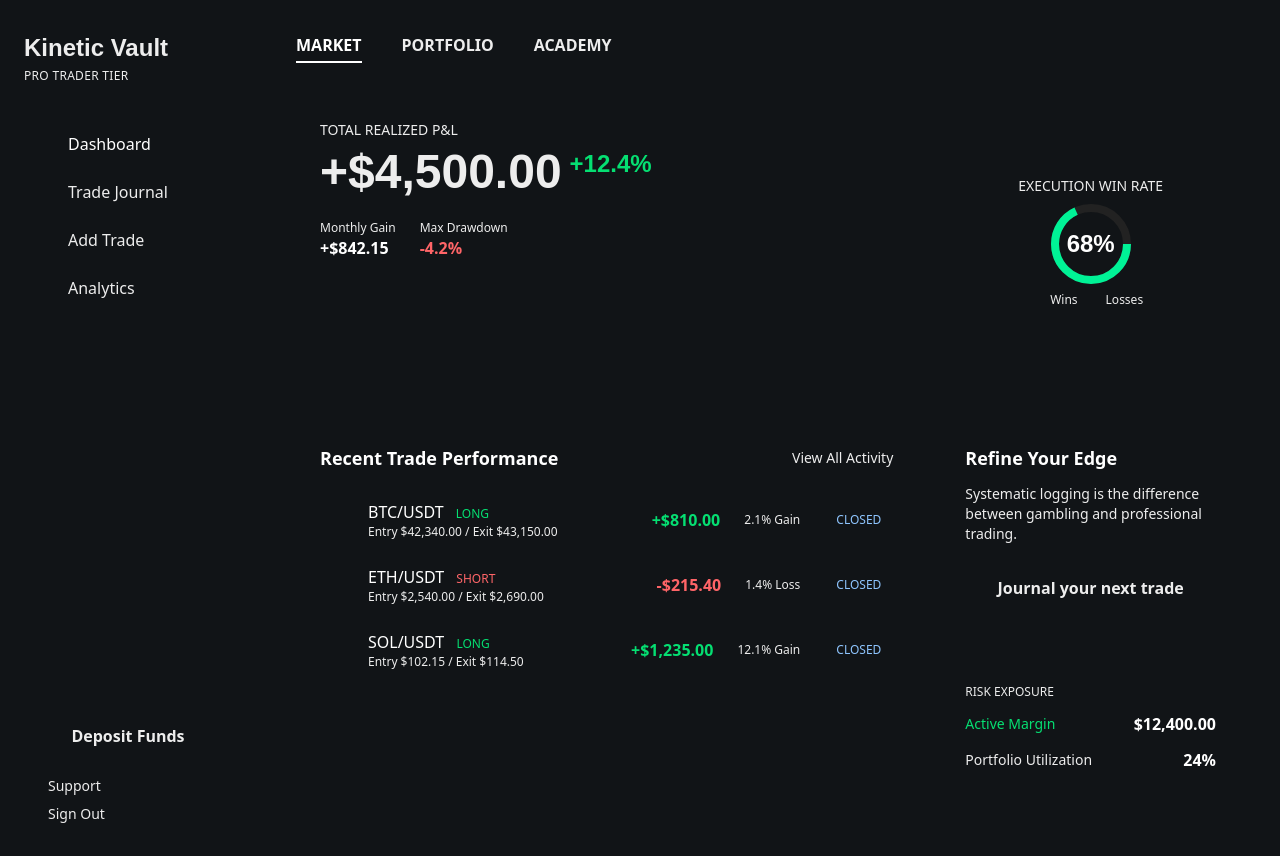
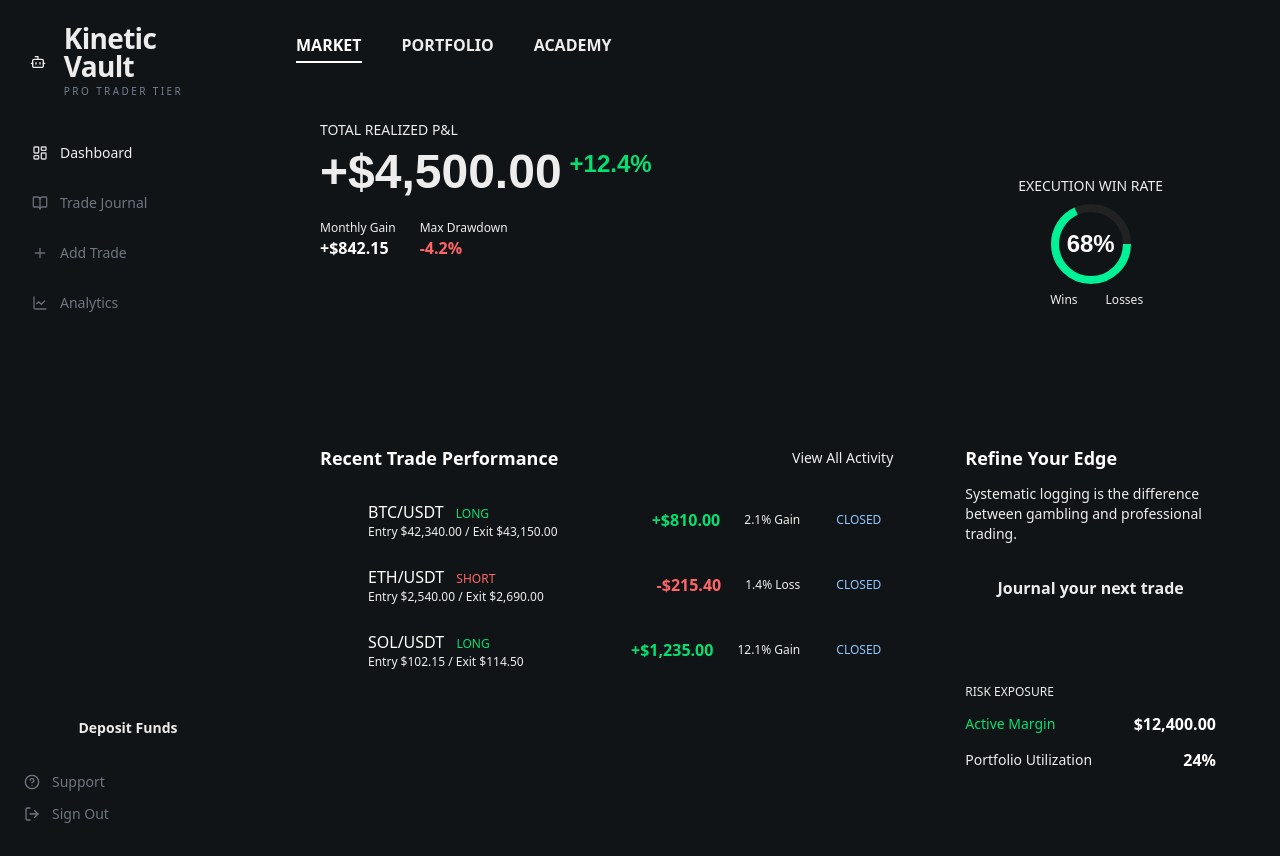
Before and after one commit to wp-wachi/my-trading-app, a Next.js app: page / in a window 1280 px wide. Built offline with nearby package versions, Linux system fonts and the light colour scheme.

Commit message:
add AppSidebar

```diff
--- a/src/components/Dashboard.tsx
+++ b/src/components/Dashboard.tsx
@@ -1,68 +1,12 @@
 "use client";
 
 import Link from "next/link";
+import { AppSidebar } from "@/components/layout/AppSidebar";
 
 export function Dashboard() {
   return (
     <div className="flex min-h-screen bg-surface text-on_surface font-sans">
-      {/* Sidebar */}
-      <aside className="w-64 flex flex-col bg-surface_container_lowest px-6 py-8">
-        <div className="mb-10">
-          <div
-            className="text-primary_container text-2xl font-bold"
-            style={{ fontFamily: "Space Grotesk, sans-serif" }}
-          >
-            Kinetic Vault
-          </div>
-          <div className="text-on_surface_variant text-xs mt-1 tracking-wide">
-            PRO TRADER TIER
-          </div>
-        </div>
-        <nav className="flex flex-col gap-2 flex-1">
-          <Link
-            href="/"
-            className="flex items-center gap-3 px-3 py-2 rounded-lg bg-surface_container_highest text-white font-medium"
-          >
-            {/* Dashboard Icon Placeholder */}
-            <span className="w-5 h-5 bg-primary_container rounded" />
-            Dashboard
-          </Link>
-          <Link
-            href="/trade-journal"
-            className="flex items-center gap-3 px-3 py-2 rounded-lg text-on_surface_variant hover:bg-surface_container_high"
-          >
-            <span className="w-5 h-5 bg-surface_container rounded" />
-            Trade Journal
-          </Link>
-          <Link
-            href="#"
-            className="flex items-center gap-3 px-3 py-2 rounded-lg text-on_surface_variant hover:bg-surface_container_high"
-          >
-            <span className="w-5 h-5 bg-surface_container rounded" />
-            Add Trade
-          </Link>
-          <Link
-            href="#"
-            className="flex items-center gap-3 px-3 py-2 rounded-lg text-on_surface_variant hover:bg-surface_container_high"
-          >
-            <span className="w-5 h-5 bg-surface_container rounded" />
-            Analytics
-          </Link>
-        </nav>
-        <button className="mt-8 mb-4 w-full py-3 rounded-lg font-semibold text-on_primary_fixed bg-primary_container hover:bg-primary_fixed_dim transition">
-          Deposit Funds
-        </button>
-        <div className="flex flex-col gap-2 mt-auto">
-          <button className="flex items-center gap-2 text-on_surface_variant text-sm hover:text-white">
-            <span className="w-4 h-4 bg-surface_container rounded" />
-            Support
-          </button>
-          <button className="flex items-center gap-2 text-on_surface_variant text-sm hover:text-white">
-            <span className="w-4 h-4 bg-surface_container rounded" />
-            Sign Out
-          </button>
-        </div>
-      </aside>
+      <AppSidebar activeItem="dashboard" />
 
       {/* Main Content */}
       <main className="flex-1 flex flex-col bg-surface px-10 py-8">
--- a/src/components/TradeJournal.tsx
+++ b/src/components/TradeJournal.tsx
@@ -1,20 +1,17 @@
 import Link from "next/link";
 import {
   Bell,
-  BookOpen,
-  Bot,
   CalendarDays,
   ChevronLeft,
   ChevronRight,
   FileText,
-  LayoutDashboard,
   LineChart,
-  LogOut,
   MoreVertical,
   Plus,
   Search,
   Settings,
 } from "lucide-react";
+import { AppSidebar } from "@/components/layout/AppSidebar";
 
 interface MetricCardProps {
   title: string;
@@ -99,89 +96,6 @@ const trades: TradeRow[] = [
     symbol: "S",
   },
 ];
-
-function SidebarItem({
-  icon,
-  label,
-  active,
-}: {
-  icon: React.ReactNode;
-  label: string;
-  active?: boolean;
-}): React.JSX.Element {
-  return (
-    <button
-      className={`flex w-full items-center gap-3 rounded-xl px-4 py-3 text-left text-sm transition ${
-        active
-          ? "bg-surface_container text-primary_container"
-          : "text-[#6f7680] hover:bg-surface_container hover:text-on_surface"
-      }`}
-      type="button"
-    >
-      <span className="opacity-90">{icon}</span>
-      <span className="font-medium">{label}</span>
-    </button>
-  );
-}
-
-function Sidebar(): React.JSX.Element {
-  return (
-    <aside className="hidden min-h-screen w-64 flex-col bg-surface_container_lowest px-4 py-6 md:flex">
-      <div className="mb-8 px-2">
-        <div className="flex items-center gap-3">
-          <span className="inline-flex h-7 w-7 items-center justify-center rounded-[0.2rem] bg-primary_container text-on_primary_fixed">
-            <Bot size={16} />
-          </span>
-          <div>
-            <p className="font-display text-[1.75rem] font-semibold leading-none tracking-tight text-primary_container">
-              Kinetic Vault
-            </p>
-            <p className="mt-1 text-[10px] uppercase tracking-[0.24em] text-[#728090]">
-              Pro Trader Tier
-            </p>
-          </div>
-        </div>
-      </div>
-
-      <div className="space-y-1.5">
-        <SidebarItem icon={<LayoutDashboard size={16} />} label="Dashboard" />
-        <SidebarItem
-          icon={<BookOpen size={16} />}
-          label="Trade Journal"
-          active
-        />
-        <SidebarItem icon={<Plus size={16} />} label="Add Trade" />
-        <SidebarItem icon={<LineChart size={16} />} label="Analytics" />
-      </div>
-
-      <div className="mt-auto space-y-6 px-2">
-        <button
-          className="w-full rounded-md bg-primary_container px-4 py-2.5 text-sm font-semibold text-on_primary_fixed transition hover:bg-primary_fixed_dim"
-          type="button"
-        >
-          Deposit Funds
-        </button>
-
-        <div className="space-y-3 pb-2">
-          <button
-            className="flex items-center gap-3 text-sm text-[#6f7680] transition hover:text-on_surface"
-            type="button"
-          >
-            <BookOpen size={16} />
-            Support
-          </button>
-          <button
-            className="flex items-center gap-3 text-sm text-[#6f7680] transition hover:text-on_surface"
-            type="button"
-          >
-            <LogOut size={16} />
-            Sign Out
-          </button>
-        </div>
-      </div>
-    </aside>
-  );
-}
 
 function TopNavigation(): React.JSX.Element {
   return (
@@ -505,7 +419,7 @@ export function TradeJournal(): React.JSX.Element {
   return (
     <div className="min-h-screen bg-surface text-on_surface">
       <div className="mx-auto flex max-w-[1440px]">
-        <Sidebar />
+        <AppSidebar activeItem="trade-journal" />
 
         <main className="w-full px-6 pb-8 md:px-8 lg:px-10">
           <TopNavigation />
--- /dev/null
+++ b/src/components/layout/AppSidebar.tsx
@@ -0,0 +1,117 @@
+import Link from "next/link";
+import {
+  BookOpen,
+  Bot,
+  HelpCircle,
+  LayoutDashboard,
+  LineChart,
+  LogOut,
+  Plus,
+} from "lucide-react";
+import type { ReactNode } from "react";
+
+interface SidebarItem {
+  key: "dashboard" | "trade-journal" | "add-trade" | "analytics";
+  label: string;
+  href: string;
+  icon: ReactNode;
+}
+
+interface AppSidebarProps {
+  activeItem: SidebarItem["key"];
+}
+
+const NAV_ITEMS: SidebarItem[] = [
+  {
+    key: "dashboard",
+    label: "Dashboard",
+    href: "/",
+    icon: <LayoutDashboard size={16} />,
+  },
+  {
+    key: "trade-journal",
+    label: "Trade Journal",
+    href: "/trade-journal",
+    icon: <BookOpen size={16} />,
+  },
+  {
+    key: "add-trade",
+    label: "Add Trade",
+    href: "#",
+    icon: <Plus size={16} />,
+  },
+  {
+    key: "analytics",
+    label: "Analytics",
+    href: "#",
+    icon: <LineChart size={16} />,
+  },
+];
+
+export function AppSidebar({ activeItem }: AppSidebarProps): React.JSX.Element {
+  return (
+    <aside className="hidden min-h-screen w-64 flex-col bg-surface_container_lowest px-4 py-6 md:flex">
+      <div className="mb-8 px-2">
+        <div className="flex items-center gap-3">
+          <span className="inline-flex h-7 w-7 items-center justify-center rounded-[0.2rem] bg-primary_container text-on_primary_fixed">
+            <Bot size={16} />
+          </span>
+          <div>
+            <p className="font-display text-[1.75rem] font-semibold leading-none tracking-tight text-primary_container">
+              Kinetic Vault
+            </p>
+            <p className="mt-1 text-[10px] uppercase tracking-[0.24em] text-[#728090]">
+              Pro Trader Tier
+            </p>
+          </div>
+        </div>
+      </div>
+
+      <nav className="space-y-1.5">
+        {NAV_ITEMS.map((item) => {
+          const isActive = item.key === activeItem;
+          return (
+            <Link
+              key={item.key}
+              href={item.href}
+              className={`flex w-full items-center gap-3 rounded-xl px-4 py-3 text-left text-sm transition ${
+                isActive
+                  ? "bg-surface_container text-primary_container"
+                  : "text-[#6f7680] hover:bg-surface_container hover:text-on_surface"
+              }`}
+            >
+              <span className="opacity-90">{item.icon}</span>
+              <span className="font-medium">{item.label}</span>
+            </Link>
+          );
+        })}
+      </nav>
+
+      <div className="mt-auto space-y-6 px-2">
+        <button
+          className="w-full rounded-md bg-primary_container px-4 py-2.5 text-sm font-semibold text-on_primary_fixed transition hover:bg-primary_fixed_dim"
+          type="button"
+        >
+          Deposit Funds
+        </button>
+
+        <div className="space-y-3 pb-2">
+          <button
+            className="flex items-center gap-3 text-sm text-[#6f7680] transition hover:text-on_surface"
+            type="button"
+          >
+            <HelpCircle size={16} />
+            Support
+          </button>
+          <button
+            className="flex items-center gap-3 text-sm text-[#6f7680] transition hover:text-on_surface"
+            type="button"
+          >
+            <LogOut size={16} />
+            Sign Out
+          </button>
+        </div>
+      </div>
+    </aside>
+  );
+}
```
